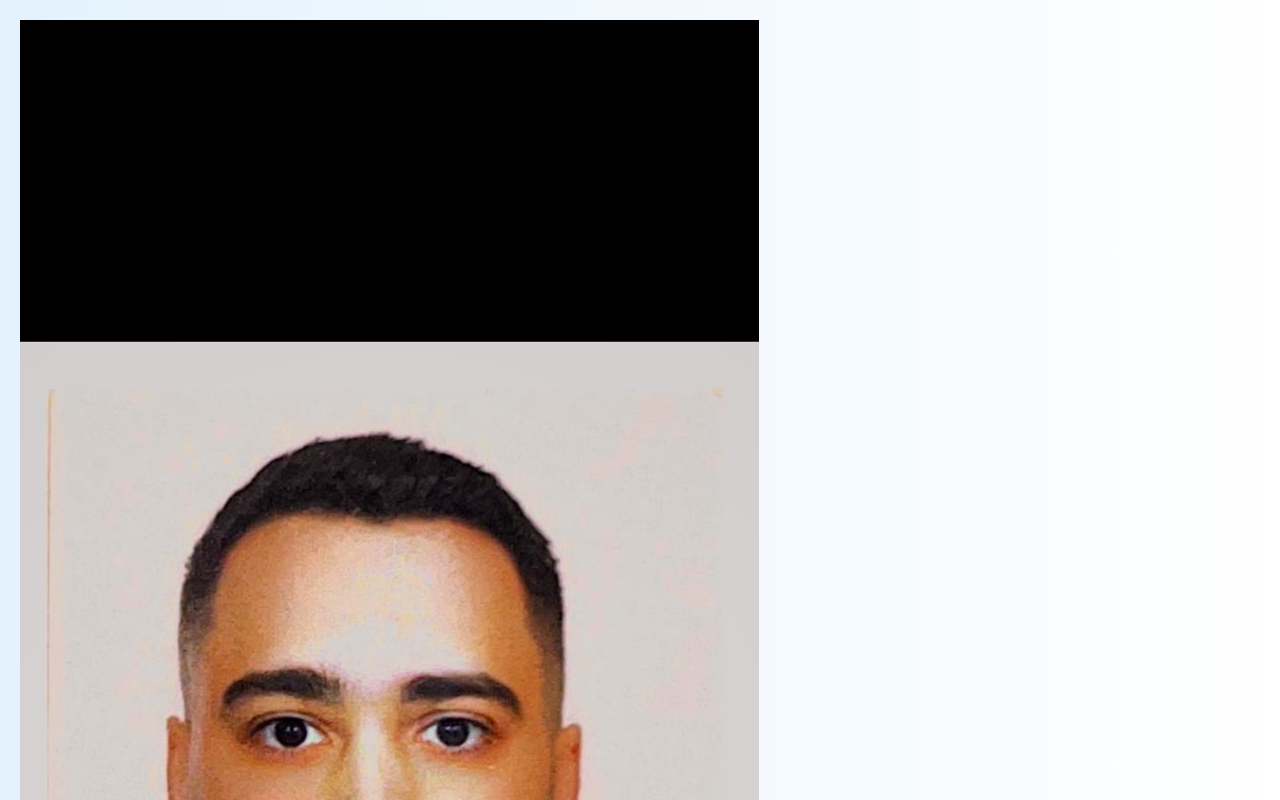
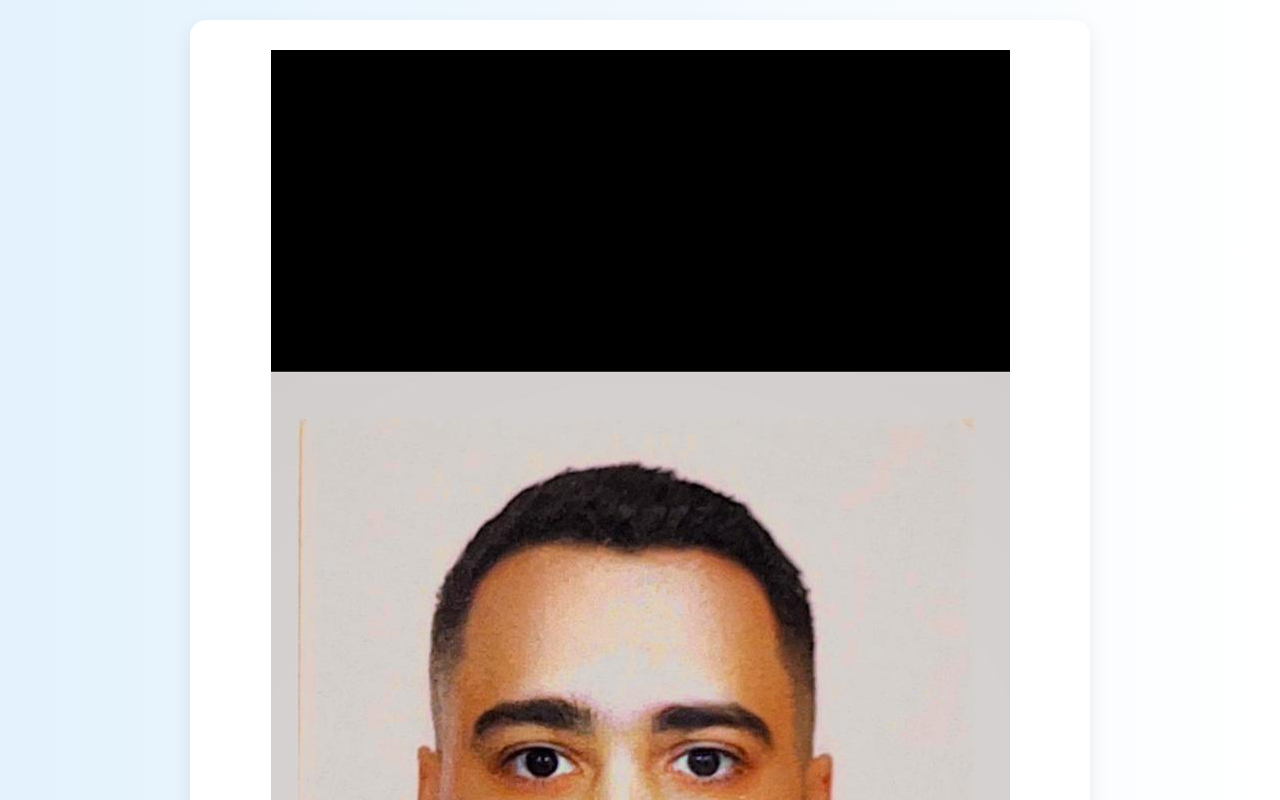
Before and after one commit to Obieda11/cv-obieda, a plain HTML site: page index.html in a window 1280 px wide. Shown: the top 800 px of the page. Drawn offline with Linux system fonts and the light colour scheme.

Commit message:
added maion and header

```diff
--- a/style.css
+++ b/style.css
@@ -11,3 +11,19 @@
     line-height: 1.6;
     padding: 20px;
   }
+
+  main {
+    max-width: 900px;
+    margin: auto;
+    background: white;
+    padding: 30px;
+    border-radius: 16px;
+    box-shadow: 0 8px 20px rgba(0,0,0,0.08);
+  }
+
+
+  header {
+    text-align: center;
+    padding-bottom: 20px;
+    border-bottom: 2px solid #eee;
+  }
```
